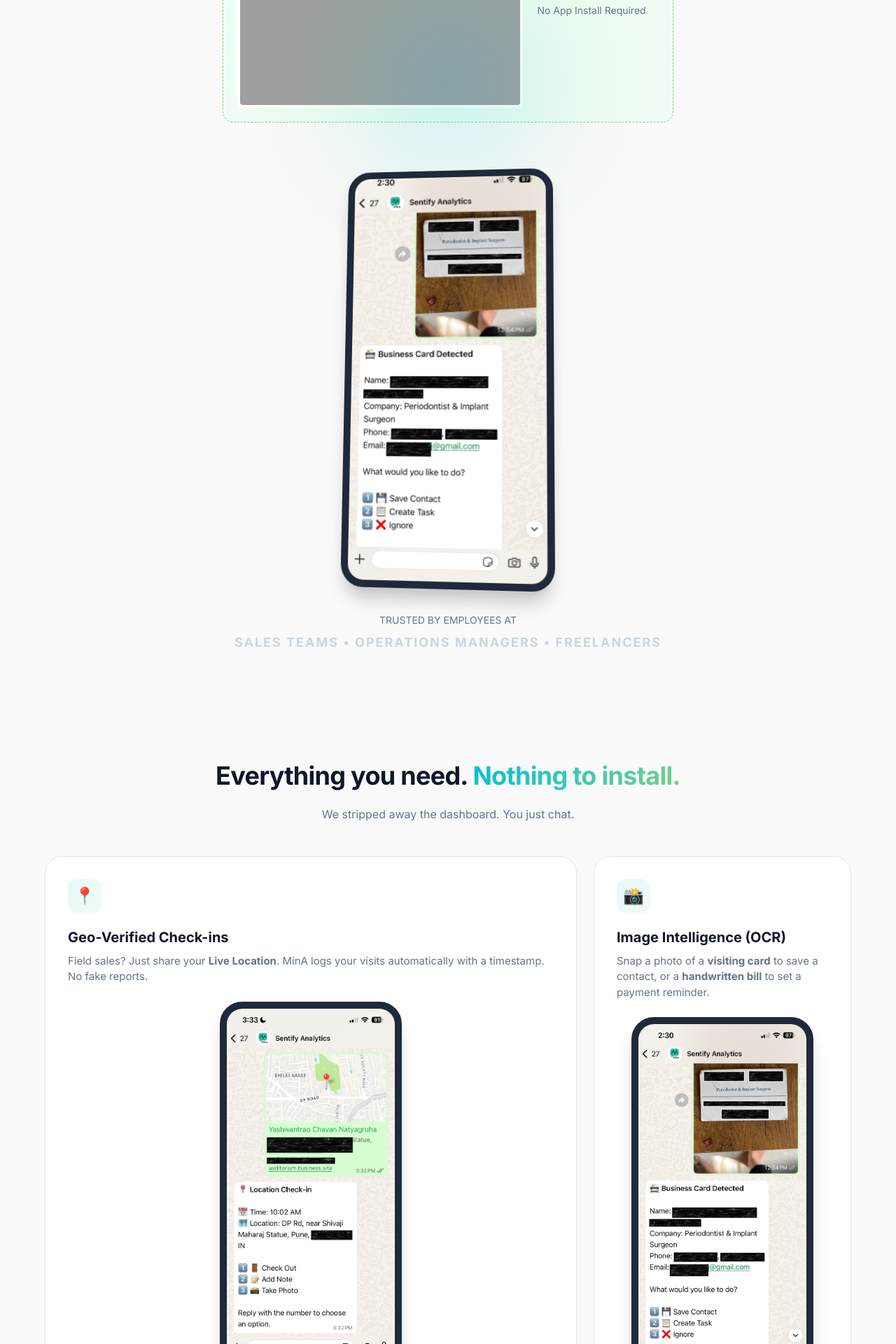
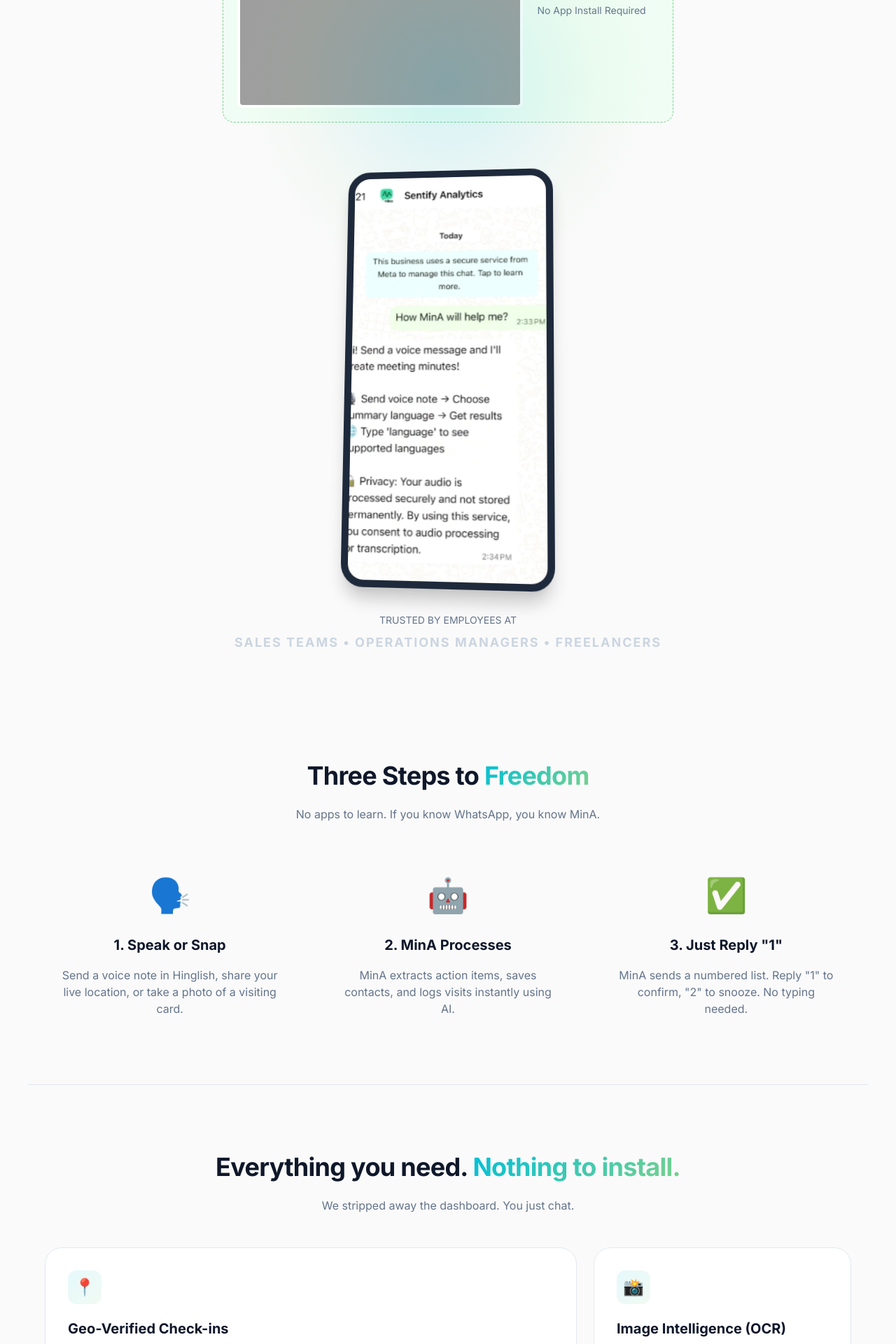
Before and after one commit to gbhide1993/mina--multilang-minutes, a Flask app: page / in a window 1280 px wide. Shown: the part 832-2752 px from the top of the page at 70% size. Run offline with Flask 3, Linux system fonts and the light colour scheme; grey boxes are pictures that could not be loaded.

Commit message:
Update index.html

```diff
--- a/templates/index.html
+++ b/templates/index.html
@@ -3,8 +3,9 @@
 <head>
   <meta charset="utf-8" />
   <meta name="viewport" content="width=device-width,initial-scale=1" />
-  <title>MinA — The WhatsApp Meeting AI</title>
-  <meta name="description" content="Stop taking notes. MinA works inside WhatsApp to transcribe meetings, extract tasks, and automate follow-ups in 9 Indian languages." />
+  <title>MinA — The AI Secretary that lives in your WhatsApp</title>
+  <meta name="description" content="Stop switching apps. MinA transcribes voice notes, extracts tasks, and automates follow-ups in 9 Indian languages. No installs. No logins." />
+
   <link rel="icon" type="image/png" href="./static/logo.png">
 
   <link href="https://fonts.googleapis.com/css2?family=Inter:wght@300;400;500;600;700;800&display=swap" rel="stylesheet">
@@ -394,10 +395,8 @@
           <div class="slideshow-container">
             <div class="slideshow-item"><img src="./static/tasks_list.PNG" alt="MinA Interface showing extracted tasks"></div>
             <div class="slideshow-item"><img src="./static/daily_summary.PNG" alt="MinA Daily Task Summary"></div>
-            <div class="slideshow-item"><img src="./static/business_card_info.PNG" alt="MinA image OCR"></div>
-            <div class="slideshow-item"><img src="./static/create_tasks_handwritten.PNG" alt="MinA handwritten tasks"></div>
-            <div class="slideshow-item"><img src="./static/handwritten_extraction.PNG" alt="MinA handwritten recognition"></div>
-            <div class="slideshow-item"><img src="./static/location.PNG" alt="MinA location"></div>
+            <div class="slideshow-item"><img src="./static/mina_ss_1.png" alt="MinA Voice Note Upload"></div>
+            <div class="slideshow-item"><img src="./static/mina_ss_2.png" alt="MinA Language Selection"></div>
           </div>
         </div>
       </div>
@@ -406,6 +405,35 @@
         TRUSTED BY EMPLOYEES AT <br>
         <span style="font-weight: 700; color: #cbd5e1; font-size: 18px; letter-spacing: 2px; margin-top: 8px; display: inline-block;">SALES TEAMS • OPERATIONS MANAGERS • FREELANCERS</span>
       </div>
+    </div>
+  </section>
+
+  <section id="how" class="container" style="padding: 60px 24px; border-bottom: 1px solid var(--border);">
+    <div class="section-title">
+      <h2>Three Steps to <span class="gradient-text">Freedom</span></h2>
+      <p style="color: var(--text-muted);">No apps to learn. If you know WhatsApp, you know MinA.</p>
+    </div>
+
+    <div class="grid" style="grid-template-columns: repeat(auto-fit, minmax(300px, 1fr)); gap: 40px; text-align: center;">
+
+      <div style="padding: 20px;">
+        <div style="font-size: 48px; margin-bottom: 20px;">🗣️</div>
+        <h3 style="font-size: 20px; font-weight: 700; margin-bottom: 12px;">1. Speak or Snap</h3>
+        <p style="color: var(--text-muted);">Send a voice note in Hinglish, share your live location, or take a photo of a visiting card.</p>
+      </div>
+
+      <div style="padding: 20px;">
+        <div style="font-size: 48px; margin-bottom: 20px;">🤖</div>
+        <h3 style="font-size: 20px; font-weight: 700; margin-bottom: 12px;">2. MinA Processes</h3>
+        <p style="color: var(--text-muted);">MinA extracts action items, saves contacts, and logs visits instantly using AI.</p>
+      </div>
+
+      <div style="padding: 20px;">
+        <div style="font-size: 48px; margin-bottom: 20px;">✅</div>
+        <h3 style="font-size: 20px; font-weight: 700; margin-bottom: 12px;">3. Just Reply "1"</h3>
+        <p style="color: var(--text-muted);">MinA sends a numbered list. Reply "1" to confirm, "2" to snooze. No typing needed.</p>
+      </div>
+
     </div>
   </section>
 
@@ -422,7 +450,7 @@
         <p>Field sales? Just share your <strong>Live Location</strong>. MinA logs your visits automatically with a timestamp. No fake reports.</p>
         <div class="bento-phone-container">
             <div class="bento-phone iphone-frame">
-                <img src="./static/location.PNG" class="bento-img" style="object-fit: cover; object-position: top;" alt="Language selection">
+                <img src="./static/languages.PNG" class="bento-img" style="object-fit: cover; object-position: top;" alt="Language selection">
             </div>
         </div>
       </div>
@@ -431,22 +459,12 @@
         <div class="bento-icon">📸</div>
         <h3>Image Intelligence (OCR)</h3>
         <p>Snap a photo of a <strong>visiting card</strong> to save a contact, or a <strong>handwritten bill</strong> to set a payment reminder.</p>
-        <div class="bento-phone-container">
-            <div class="bento-phone iphone-frame">
-                <img src="./static/business_card_info.PNG" class="bento-img" style="object-fit: cover; object-position: top;" alt="Language selection">
-            </div>
-        </div>
       </div>
 
       <div class="bento-card">
         <div class="bento-icon">🔢</div>
         <h3>Simple Numbered Responses</h3>
         <p>Don't type complex commands. Just reply "1" to mark done, "2" to snooze. Designed for busy hands.</p>
-        <div class="bento-phone-container">
-            <div class="bento-phone iphone-frame">
-                <img src="./static/handwritten_extraction.PNG" class="bento-img" style="object-fit: cover; object-position: top;" alt="Language selection">
-            </div>
-        </div>
       </div>
 
       <div class="bento-card span-2">
@@ -529,22 +547,10 @@
                     <td><span class="check">✓</span> Yes</td>
                 </tr>
                 <tr>
-                    <td>Image Intelligence</td>
-                    <td><span class="check">✓</span> Yes </td>
-                    <td><span class="cross">✖</span> No</td>
-                    <td><span class="cross">✖</span> No</td>
-                </tr>
-                <tr>
                     <td>Location Check-ins</td>
                     <td><span class="check">✓</span> Yes</td>
                     <td><span class="cross">✖</span> No</td>
                     <td><span class="cross">✖</span> No</td>
-                </tr>
-                <tr>
-                    <td>Summary in 9 Languages</td>
-                    <td><span class="check">✓</span> Yes</td>
-                    <td><span class="cross">✖</span> No</td>
-                    <td><span class="check">✓</span> Yes</td>
                 </tr>
                 <tr>
                     <td>Cost per Month</td>
```
